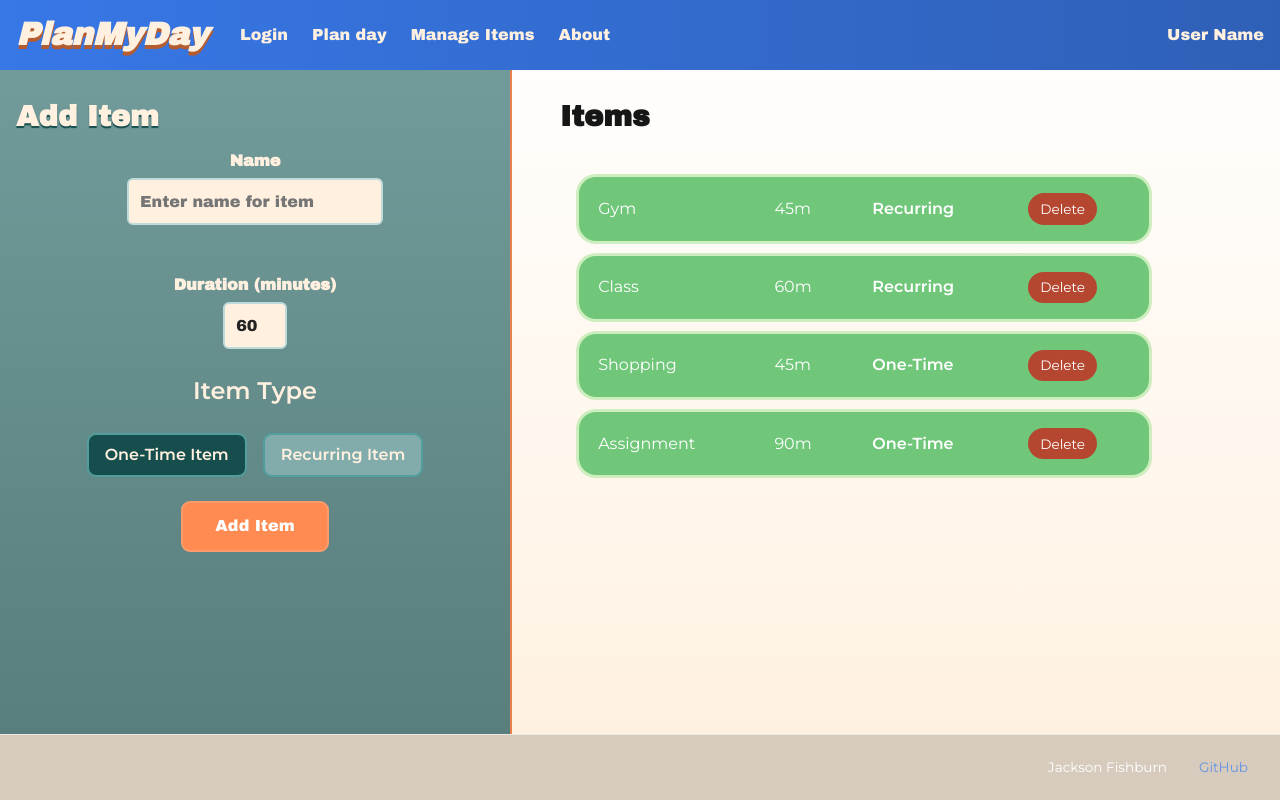
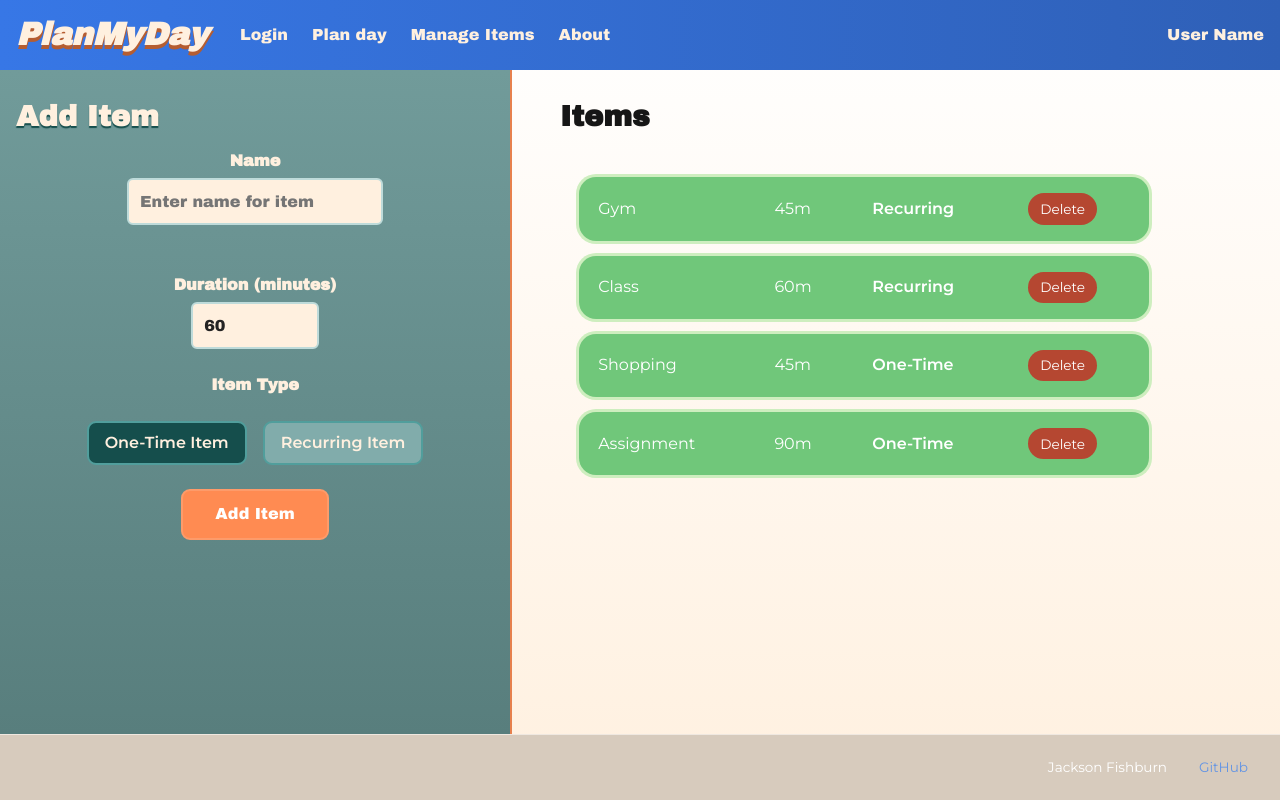
Before and after one commit to jacksonfishburn/dailyplanner, a React (Vite) app: page /items in a window 1280 px wide. Built offline with nearby package versions, Linux system fonts and the light colour scheme.

Commit message:
item type legend fixed

```diff
--- a/src/items/items.css
+++ b/src/items/items.css
@@ -44,7 +44,7 @@
 }
 
 #itemDuration {
-  width: 4em;
+  width: 8em;
 }
 
 .items-input {
@@ -141,6 +141,10 @@
 .item-type-radio legend {
   text-align: center;
   width: 100%;
+  font-size: medium;
+  font-weight: 600;
+  color: #fff0df;
+  font-family: 'Archivo Black', sans-serif;
 }
 
 .item-type-radio fieldset > div {
```
